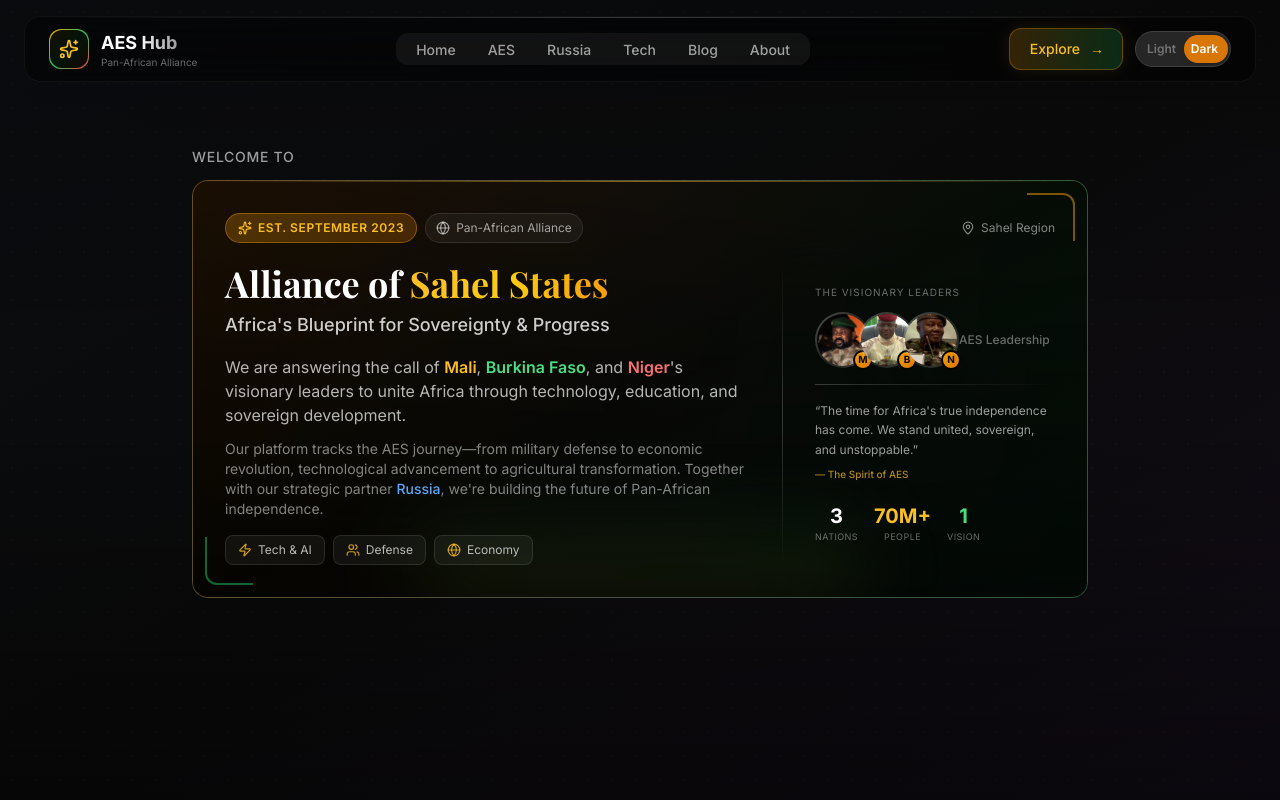
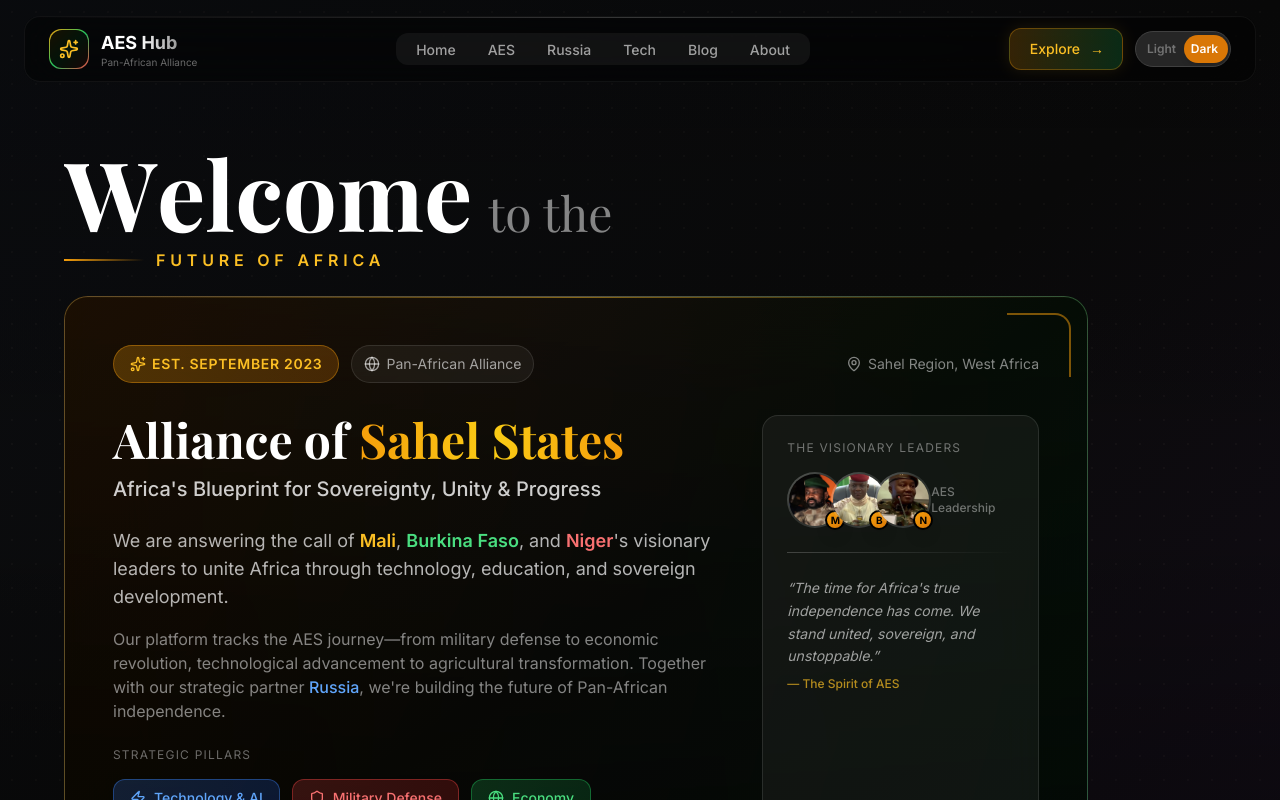
Before and after one commit to HM-aes/AES-African-Project, a Next.js app: page / in a window 1280 px wide. Shown: the top 800 px of the page. Built offline with nearby package versions, Linux system fonts and the light colour scheme; a web font is replaced by a local one.

Commit message:
feat: enhance Hero section with animated Welcome text and expanded card

```diff
--- a/components/Hero.tsx
+++ b/components/Hero.tsx
@@ -47,7 +47,7 @@
       <div className="relative z-10 w-full max-w-[1600px] mx-auto px-6 md:px-12 flex items-center justify-center py-8">
         {/* Centered Text Content */}
         <motion.div
-          className="w-full max-w-4xl"
+          className="w-full max-w-6xl"
           initial={{ opacity: 0, y: 20 }}
           animate={{ opacity: 1, y: 0 }}
           transition={{ duration: 0.8, ease: [0.16, 1, 0.3, 1] }}
--- a/components/HeroText.tsx
+++ b/components/HeroText.tsx
@@ -4,21 +4,81 @@
 import { HeroIntroCard } from "@/components/ui/HeroIntroCard";
 
 export function HeroText() {
+  // Letter animation for "Welcome"
+  const welcomeText = "Welcome";
+  const letterVariants = {
+    hidden: { opacity: 0, y: 50, rotateX: -90 },
+    visible: (i: number) => ({
+      opacity: 1,
+      y: 0,
+      rotateX: 0,
+      transition: {
+        delay: i * 0.08,
+        duration: 0.6,
+        ease: [0.16, 1, 0.3, 1],
+      },
+    }),
+  };
+
   return (
     <div className="text-left w-full">
-      {/* Welcome Text */}
+      {/* Large Animated Welcome Text */}
       <motion.div
-        initial={{ opacity: 0, y: 10 }}
-        animate={{ opacity: 1, y: 0 }}
-        transition={{ duration: 0.5 }}
-        className="mb-3"
+        initial={{ opacity: 0 }}
+        animate={{ opacity: 1 }}
+        transition={{ duration: 0.3 }}
+        className="mb-6 overflow-hidden"
       >
-        <span className="inline-flex items-center gap-2 text-xs md:text-sm font-medium tracking-wider uppercase text-stone-600 dark:text-white/60">
-          Welcome to
-        </span>
+        {/* Welcome - Letter by letter animation */}
+        <div className="flex items-baseline gap-1 md:gap-2 flex-wrap">
+          <div className="flex perspective-1000">
+            {welcomeText.split("").map((letter, i) => (
+              <motion.span
+                key={i}
+                custom={i}
+                variants={letterVariants}
+                initial="hidden"
+                animate="visible"
+                whileHover={{
+                  scale: 1.2,
+                  color: "#f59e0b",
+                  textShadow: "0 0 30px rgba(245, 158, 11, 0.5)",
+                  transition: { duration: 0.2 },
+                }}
+                className="text-5xl sm:text-6xl md:text-7xl lg:text-8xl font-heading font-bold text-stone-800 dark:text-white cursor-default inline-block origin-bottom"
+                style={{ transformStyle: "preserve-3d" }}
+              >
+                {letter}
+              </motion.span>
+            ))}
+          </div>
+
+          {/* "to the" text */}
+          <motion.span
+            initial={{ opacity: 0, x: -20 }}
+            animate={{ opacity: 1, x: 0 }}
+            transition={{ delay: 0.7, duration: 0.5 }}
+            className="text-2xl sm:text-3xl md:text-4xl lg:text-5xl font-heading font-light text-stone-500 dark:text-white/50 ml-2"
+          >
+            to the
+          </motion.span>
+        </div>
+
+        {/* Future of Africa tagline */}
+        <motion.div
+          initial={{ opacity: 0, y: 20 }}
+          animate={{ opacity: 1, y: 0 }}
+          transition={{ delay: 0.9, duration: 0.6 }}
+          className="mt-2 flex items-center gap-3"
+        >
+          <div className="h-[2px] w-12 md:w-20 bg-gradient-to-r from-amber-500 to-amber-500/0" />
+          <span className="text-sm md:text-base uppercase tracking-[0.3em] text-amber-600 dark:text-amber-400 font-semibold">
+            Future of Africa
+          </span>
+        </motion.div>
       </motion.div>
 
-      {/* Hero Card - Cinematic Wide */}
+      {/* Hero Card - Expanded */}
       <HeroIntroCard />
     </div>
   );
--- a/components/ui/HeroIntroCard.tsx
+++ b/components/ui/HeroIntroCard.tsx
@@ -4,7 +4,7 @@
 import { useRef, MouseEvent } from "react";
 import { cn } from "@/lib/utils";
 import { AnimatedAvatarTooltip } from "./AnimatedAvatarTooltip";
-import { MapPin, Sparkles, Globe, Zap, Users } from "lucide-react";
+import { MapPin, Sparkles, Globe, Zap, Users, Shield, Wheat, GraduationCap, ArrowRight } from "lucide-react";
 
 interface HeroIntroCardProps {
   className?: string;
@@ -21,31 +21,39 @@
     mouseY.set(clientY - top);
   }
 
+  const pillars = [
+    { label: "Technology & AI", icon: Zap, color: "from-blue-500/20 to-blue-600/20", borderColor: "border-blue-500/40", textColor: "text-blue-400" },
+    { label: "Military Defense", icon: Shield, color: "from-red-500/20 to-red-600/20", borderColor: "border-red-500/40", textColor: "text-red-400" },
+    { label: "Economy", icon: Globe, color: "from-green-500/20 to-green-600/20", borderColor: "border-green-500/40", textColor: "text-green-400" },
+    { label: "Agriculture", icon: Wheat, color: "from-amber-500/20 to-amber-600/20", borderColor: "border-amber-500/40", textColor: "text-amber-400" },
+    { label: "Education", icon: GraduationCap, color: "from-purple-500/20 to-purple-600/20", borderColor: "border-purple-500/40", textColor: "text-purple-400" },
+  ];
+
   return (
     <motion.div
       ref={cardRef}
       initial={{ opacity: 0, y: 30, scale: 0.96 }}
       animate={{ opacity: 1, y: 0, scale: 1 }}
-      transition={{ duration: 0.8, delay: 0.2, ease: [0.16, 1, 0.3, 1] }}
+      transition={{ duration: 0.8, delay: 0.4, ease: [0.16, 1, 0.3, 1] }}
       onMouseMove={handleMouseMove}
       className={cn(
-        "group relative w-full max-w-4xl rounded-2xl overflow-hidden",
+        "group relative w-full max-w-5xl rounded-3xl overflow-hidden",
         className
       )}
     >
-      {/* Outer glow border - Rich amber/espresso gradient */}
-      <div className="absolute -inset-[2px] rounded-2xl bg-gradient-to-r from-amber-700/60 via-amber-500/50 to-amber-700/60 dark:from-amber-500/30 dark:via-white/20 dark:to-green-500/30 opacity-100 dark:opacity-80" />
+      {/* Outer glow border */}
+      <div className="absolute -inset-[2px] rounded-3xl bg-gradient-to-r from-amber-600/60 via-amber-500/50 to-green-600/50 dark:from-amber-500/30 dark:via-white/20 dark:to-green-500/30 opacity-100 dark:opacity-80" />
 
       {/* Secondary inner glow */}
-      <div className="absolute -inset-[1px] rounded-2xl bg-gradient-to-br from-amber-600/20 via-transparent to-green-600/20 dark:from-amber-500/10 dark:to-green-500/10" />
+      <div className="absolute -inset-[1px] rounded-3xl bg-gradient-to-br from-amber-600/20 via-transparent to-green-600/20 dark:from-amber-500/10 dark:to-green-500/10" />
 
-      {/* Spotlight effect following cursor - RICH amber in light mode */}
+      {/* Spotlight effect - Light mode */}
       <motion.div
-        className="pointer-events-none absolute -inset-px rounded-2xl opacity-0 group-hover:opacity-100 transition-opacity duration-500 dark:hidden"
+        className="pointer-events-none absolute -inset-px rounded-3xl opacity-0 group-hover:opacity-100 transition-opacity duration-500 dark:hidden"
         style={{
           background: useMotionTemplate`
             radial-gradient(
-              600px circle at ${mouseX}px ${mouseY}px,
+              700px circle at ${mouseX}px ${mouseY}px,
               rgba(139, 105, 20, 0.5),
               rgba(107, 68, 35, 0.3) 30%,
               rgba(196, 149, 106, 0.15) 50%,
@@ -56,11 +64,11 @@
       />
       {/* Dark mode spotlight */}
       <motion.div
-        className="pointer-events-none absolute -inset-px rounded-2xl opacity-0 group-hover:opacity-100 transition-opacity duration-500 hidden dark:block"
+        className="pointer-events-none absolute -inset-px rounded-3xl opacity-0 group-hover:opacity-100 transition-opacity duration-500 hidden dark:block"
         style={{
           background: useMotionTemplate`
             radial-gradient(
-              600px circle at ${mouseX}px ${mouseY}px,
+              700px circle at ${mouseX}px ${mouseY}px,
               rgba(251, 191, 36, 0.25),
               rgba(34, 197, 94, 0.12) 40%,
               transparent 70%
@@ -70,8 +78,8 @@
       />
 
       {/* Main card container */}
-      <div className="relative rounded-2xl overflow-hidden border border-amber-300/50 dark:border-white/[0.1] h-full shadow-[0_8px_32px_rgba(107,68,35,0.15)] dark:shadow-none">
-        {/* Background layers - Richer cappuccino tones */}
+      <div className="relative rounded-3xl overflow-hidden border border-amber-300/50 dark:border-white/[0.1] h-full shadow-[0_8px_32px_rgba(107,68,35,0.15)] dark:shadow-none">
+        {/* Background layers */}
         <div className="absolute inset-0 bg-gradient-to-br from-amber-50/95 via-white/90 to-stone-50/95 dark:from-black/80 dark:via-black/80 dark:to-black/80 backdrop-blur-2xl" />
         <div className="absolute inset-0 bg-gradient-to-br from-amber-200/40 via-amber-100/20 to-green-100/30 dark:from-amber-900/10 dark:via-transparent dark:to-green-900/10" />
         <div className="absolute inset-0 bg-gradient-to-t from-amber-100/50 via-transparent to-transparent dark:from-black/60" />
@@ -80,54 +88,54 @@
         <div className="absolute inset-x-0 top-0 h-[1px] bg-gradient-to-r from-transparent via-amber-500/50 dark:via-amber-400/50 to-transparent z-20" />
 
         {/* Corner accents */}
-        <div className="absolute top-3 right-3 w-12 h-12 border-t-2 border-r-2 border-amber-500/50 rounded-tr-xl z-20" />
-        <div className="absolute bottom-3 left-3 w-12 h-12 border-b-2 border-l-2 border-green-500/50 rounded-bl-xl z-20" />
+        <div className="absolute top-4 right-4 w-16 h-16 border-t-2 border-r-2 border-amber-500/50 rounded-tr-2xl z-20" />
+        <div className="absolute bottom-4 left-4 w-16 h-16 border-b-2 border-l-2 border-green-500/50 rounded-bl-2xl z-20" />
 
         {/* Content */}
-        <div className="relative z-10 p-6 md:p-8">
+        <div className="relative z-10 p-8 md:p-10 lg:p-12">
           {/* Top Badge Row */}
           <motion.div
             initial={{ opacity: 0, y: -10 }}
             animate={{ opacity: 1, y: 0 }}
-            transition={{ duration: 0.5, delay: 0.3 }}
-            className="flex flex-wrap items-center justify-between gap-3 mb-5"
+            transition={{ duration: 0.5, delay: 0.5 }}
+            className="flex flex-wrap items-center justify-between gap-3 mb-8"
           >
-            <div className="flex items-center gap-2">
-              <div className="flex items-center gap-1.5 px-3 py-1.5 rounded-full bg-gradient-to-r from-amber-500/25 to-amber-600/25 border border-amber-500/40">
-                <Sparkles className="w-3.5 h-3.5 text-amber-400" />
-                <span className="text-xs font-semibold text-amber-400 uppercase tracking-wider">
+            <div className="flex items-center gap-3">
+              <div className="flex items-center gap-1.5 px-4 py-2 rounded-full bg-gradient-to-r from-amber-500/25 to-amber-600/25 border border-amber-500/40">
+                <Sparkles className="w-4 h-4 text-amber-400" />
+                <span className="text-sm font-semibold text-amber-600 dark:text-amber-400 uppercase tracking-wider">
                   Est. September 2023
                 </span>
               </div>
-              <div className="flex items-center gap-1.5 px-2.5 py-1.5 rounded-full bg-stone-100 dark:bg-white/5 border border-stone-300 dark:border-white/10">
-                <Globe className="w-3.5 h-3.5 text-stone-600 dark:text-white/60" />
-                <span className="text-xs text-stone-600 dark:text-white/60">Pan-African Alliance</span>
+              <div className="flex items-center gap-1.5 px-3 py-2 rounded-full bg-stone-100 dark:bg-white/5 border border-stone-300 dark:border-white/10">
+                <Globe className="w-4 h-4 text-stone-600 dark:text-white/60" />
+                <span className="text-sm text-stone-600 dark:text-white/60">Pan-African Alliance</span>
               </div>
             </div>
-            <div className="flex items-center gap-1.5 text-stone-500 dark:text-white/50 text-xs">
-              <MapPin className="w-3.5 h-3.5" />
-              <span>Sahel Region</span>
+            <div className="flex items-center gap-1.5 text-stone-500 dark:text-white/50 text-sm">
+              <MapPin className="w-4 h-4" />
+              <span>Sahel Region, West Africa</span>
             </div>
           </motion.div>
 
-          {/* Main Content - Two Column */}
-          <div className="flex flex-col lg:flex-row gap-6 lg:gap-8">
-            {/* Left Column - Main Story */}
-            <div className="flex-1 space-y-4">
+          {/* Main Content Grid */}
+          <div className="grid lg:grid-cols-3 gap-8 lg:gap-12">
+            {/* Left Column - Main Story (spans 2 columns) */}
+            <div className="lg:col-span-2 space-y-6">
               {/* Title */}
               <motion.div
                 initial={{ opacity: 0, x: -30 }}
                 animate={{ opacity: 1, x: 0 }}
-                transition={{ duration: 0.7, delay: 0.4 }}
+                transition={{ duration: 0.7, delay: 0.6 }}
               >
-                <h1 className="text-2xl md:text-3xl lg:text-4xl font-bold font-heading leading-tight">
+                <h1 className="text-3xl md:text-4xl lg:text-5xl font-bold font-heading leading-tight">
                   <span className="text-stone-800 dark:text-white">Alliance of</span>{" "}
-                  <span className="bg-gradient-to-r from-amber-400 via-yellow-400 to-amber-500 bg-clip-text text-transparent">
+                  <span className="bg-gradient-to-r from-amber-500 via-yellow-400 to-amber-500 bg-clip-text text-transparent">
                     Sahel States
                   </span>
                 </h1>
-                <p className="mt-2 text-base md:text-lg text-stone-700 dark:text-white/80 font-medium">
-                  Africa&apos;s Blueprint for Sovereignty & Progress
+                <p className="mt-3 text-lg md:text-xl text-stone-700 dark:text-white/80 font-medium">
+                  Africa&apos;s Blueprint for Sovereignty, Unity & Progress
                 </p>
               </motion.div>
 
@@ -135,17 +143,17 @@
               <motion.div
                 initial={{ opacity: 0, x: -30 }}
                 animate={{ opacity: 1, x: 0 }}
-                transition={{ duration: 0.7, delay: 0.5 }}
-                className="space-y-3"
+                transition={{ duration: 0.7, delay: 0.7 }}
+                className="space-y-4"
               >
-                <p className="text-sm md:text-base text-stone-700 dark:text-white/70 leading-relaxed">
+                <p className="text-base md:text-lg text-stone-700 dark:text-white/70 leading-relaxed">
                   We are answering the call of{" "}
                   <span className="text-amber-600 dark:text-amber-400 font-semibold">Mali</span>,{" "}
                   <span className="text-green-600 dark:text-green-400 font-semibold">Burkina Faso</span>, and{" "}
                   <span className="text-red-600 dark:text-red-400 font-semibold">Niger</span>&apos;s visionary leaders
                   to unite Africa through technology, education, and sovereign development.
                 </p>
-                <p className="text-xs md:text-sm text-stone-500 dark:text-white/50 leading-relaxed">
+                <p className="text-sm md:text-base text-stone-500 dark:text-white/50 leading-relaxed">
                   Our platform tracks the AES journey—from military defense to economic revolution,
                   technological advancement to agricultural transformation. Together with our strategic
                   partner <span className="text-blue-600 dark:text-blue-400 font-medium">Russia</span>, we&apos;re building
@@ -157,44 +165,67 @@
               <motion.div
                 initial={{ opacity: 0, y: 20 }}
                 animate={{ opacity: 1, y: 0 }}
-                transition={{ duration: 0.6, delay: 0.6 }}
-                className="flex flex-wrap gap-2"
+                transition={{ duration: 0.6, delay: 0.8 }}
               >
-                {[
-                  { label: "Tech & AI", icon: Zap },
-                  { label: "Defense", icon: Users },
-                  { label: "Economy", icon: Globe },
-                ].map((pillar) => (
-                  <div
+                <p className="text-xs text-stone-500 dark:text-white/40 uppercase tracking-widest mb-4">
+                  Strategic Pillars
+                </p>
+                <div className="flex flex-wrap gap-3">
+                  {pillars.map((pillar, index) => (
+                    <motion.div
                       key={pillar.label}
-                    className="flex items-center gap-1.5 px-3 py-1.5 rounded-lg bg-stone-100 dark:bg-white/5 border border-stone-300 dark:border-white/10 hover:border-stone-400 dark:hover:border-white/20 hover:bg-stone-200 dark:hover:bg-white/10 transition-all duration-300 cursor-default"
+                      initial={{ opacity: 0, scale: 0.8 }}
+                      animate={{ opacity: 1, scale: 1 }}
+                      transition={{ delay: 0.9 + index * 0.1 }}
+                      whileHover={{
+                        scale: 1.05,
+                        y: -2,
+                        transition: { duration: 0.2 }
+                      }}
+                      className={cn(
+                        "flex items-center gap-2 px-4 py-2 rounded-xl",
+                        "bg-gradient-to-r", pillar.color,
+                        "border", pillar.borderColor,
+                        "cursor-default transition-all duration-300",
+                        "hover:shadow-lg hover:shadow-current/10"
+                      )}
                     >
-                    <pillar.icon className="w-3.5 h-3.5 text-amber-600 dark:text-amber-400/80" />
-                    <span className="text-xs text-stone-600 dark:text-white/70">{pillar.label}</span>
+                      <pillar.icon className={cn("w-4 h-4", pillar.textColor)} />
+                      <span className={cn("text-sm font-medium", pillar.textColor)}>{pillar.label}</span>
+                    </motion.div>
+                  ))}
                 </div>
-                ))}
+              </motion.div>
+
+              {/* CTA Button */}
+              <motion.div
+                initial={{ opacity: 0, y: 20 }}
+                animate={{ opacity: 1, y: 0 }}
+                transition={{ duration: 0.6, delay: 1.2 }}
+              >
+                <motion.a
+                  href="/aes"
+                  whileHover={{ scale: 1.02, x: 5 }}
+                  whileTap={{ scale: 0.98 }}
+                  className="inline-flex items-center gap-3 px-6 py-3 rounded-xl bg-gradient-to-r from-amber-600 to-amber-500 hover:from-amber-500 hover:to-amber-400 text-white font-semibold shadow-lg shadow-amber-500/25 transition-all duration-300"
+                >
+                  <span>Explore the Journey</span>
+                  <ArrowRight className="w-5 h-5" />
+                </motion.a>
               </motion.div>
             </div>
 
-            {/* Vertical Divider */}
-            <motion.div
-              initial={{ scaleY: 0 }}
-              animate={{ scaleY: 1 }}
-              transition={{ duration: 0.8, delay: 0.5 }}
-              className="hidden lg:block w-[1px] bg-gradient-to-b from-transparent via-stone-300 dark:via-white/20 to-transparent self-stretch"
-            />
-
-            {/* Right Column - Leaders */}
+            {/* Right Column - Leaders & Stats */}
             <motion.div
               initial={{ opacity: 0, x: 30 }}
               animate={{ opacity: 1, x: 0 }}
-              transition={{ duration: 0.7, delay: 0.6 }}
-              className="lg:w-[240px] flex flex-col justify-center"
+              transition={{ duration: 0.7, delay: 0.8 }}
+              className="flex flex-col justify-between bg-stone-100/50 dark:bg-white/5 rounded-2xl p-6 border border-stone-200/50 dark:border-white/10"
             >
-              <div className="space-y-4">
+              <div className="space-y-6">
                 {/* Leaders Section */}
                 <div>
-                  <p className="text-[10px] text-stone-500 dark:text-white/40 uppercase tracking-widest mb-3">
+                  <p className="text-xs text-stone-500 dark:text-white/40 uppercase tracking-widest mb-4">
                     The Visionary Leaders
                   </p>
                   <AnimatedAvatarTooltip />
@@ -203,31 +234,31 @@
                 {/* Divider */}
                 <div className="h-[1px] bg-gradient-to-r from-stone-300 dark:from-white/20 via-stone-200 dark:via-white/10 to-transparent" />
 
-                {/* Call to Action Text */}
+                {/* Quote */}
                 <div className="space-y-2">
-                  <p className="text-xs text-stone-600 dark:text-white/60 leading-relaxed">
+                  <p className="text-sm text-stone-600 dark:text-white/60 leading-relaxed italic">
                     &ldquo;The time for Africa&apos;s true independence has come.
                     We stand united, sovereign, and unstoppable.&rdquo;
                   </p>
-                  <p className="text-[10px] text-amber-600 dark:text-amber-400/70 font-medium">
+                  <p className="text-xs text-amber-600 dark:text-amber-400/70 font-medium">
                     — The Spirit of AES
                   </p>
                 </div>
+              </div>
 
               {/* Stats */}
-                <div className="flex gap-4 pt-1">
+              <div className="grid grid-cols-3 gap-4 pt-6 mt-6 border-t border-stone-200/50 dark:border-white/10">
                 <div className="text-center">
-                    <p className="text-xl font-bold text-stone-800 dark:text-white">3</p>
-                    <p className="text-[9px] text-stone-500 dark:text-white/40 uppercase tracking-wider">Nations</p>
+                  <p className="text-2xl md:text-3xl font-bold text-stone-800 dark:text-white">3</p>
+                  <p className="text-xs text-stone-500 dark:text-white/40 uppercase tracking-wider">Nations</p>
                 </div>
                 <div className="text-center">
-                    <p className="text-xl font-bold text-amber-600 dark:text-amber-400">70M+</p>
-                    <p className="text-[9px] text-stone-500 dark:text-white/40 uppercase tracking-wider">People</p>
+                  <p className="text-2xl md:text-3xl font-bold text-amber-600 dark:text-amber-400">70M+</p>
+                  <p className="text-xs text-stone-500 dark:text-white/40 uppercase tracking-wider">People</p>
                 </div>
                 <div className="text-center">
-                    <p className="text-xl font-bold text-green-600 dark:text-green-400">1</p>
-                    <p className="text-[9px] text-stone-500 dark:text-white/40 uppercase tracking-wider">Vision</p>
-                  </div>
+                  <p className="text-2xl md:text-3xl font-bold text-green-600 dark:text-green-400">1</p>
+                  <p className="text-xs text-stone-500 dark:text-white/40 uppercase tracking-wider">Vision</p>
                 </div>
               </div>
             </motion.div>
@@ -235,11 +266,11 @@
         </div>
 
         {/* Bottom ambient glow */}
-        <div className="absolute bottom-0 left-1/4 w-1/2 h-24 bg-gradient-to-t from-amber-600/25 dark:from-amber-500/15 via-green-600/15 dark:via-green-500/10 to-transparent blur-2xl pointer-events-none" />
+        <div className="absolute bottom-0 left-1/4 w-1/2 h-32 bg-gradient-to-t from-amber-600/25 dark:from-amber-500/15 via-green-600/15 dark:via-green-500/10 to-transparent blur-2xl pointer-events-none" />
       </div>
 
-      {/* Outer ambient glow on hover - stronger for light mode */}
-      <div className="absolute -inset-4 rounded-3xl bg-gradient-to-r from-amber-500/30 dark:from-amber-500/15 via-green-500/20 dark:via-green-500/10 to-red-500/25 dark:to-red-500/15 opacity-0 group-hover:opacity-100 blur-2xl transition-opacity duration-700 -z-10" />
+      {/* Outer ambient glow on hover */}
+      <div className="absolute -inset-6 rounded-[2rem] bg-gradient-to-r from-amber-500/30 dark:from-amber-500/15 via-green-500/20 dark:via-green-500/10 to-red-500/25 dark:to-red-500/15 opacity-0 group-hover:opacity-100 blur-3xl transition-opacity duration-700 -z-10" />
     </motion.div>
   );
 }
```
Lines whose indentation alone changed are shown as unchanged.
